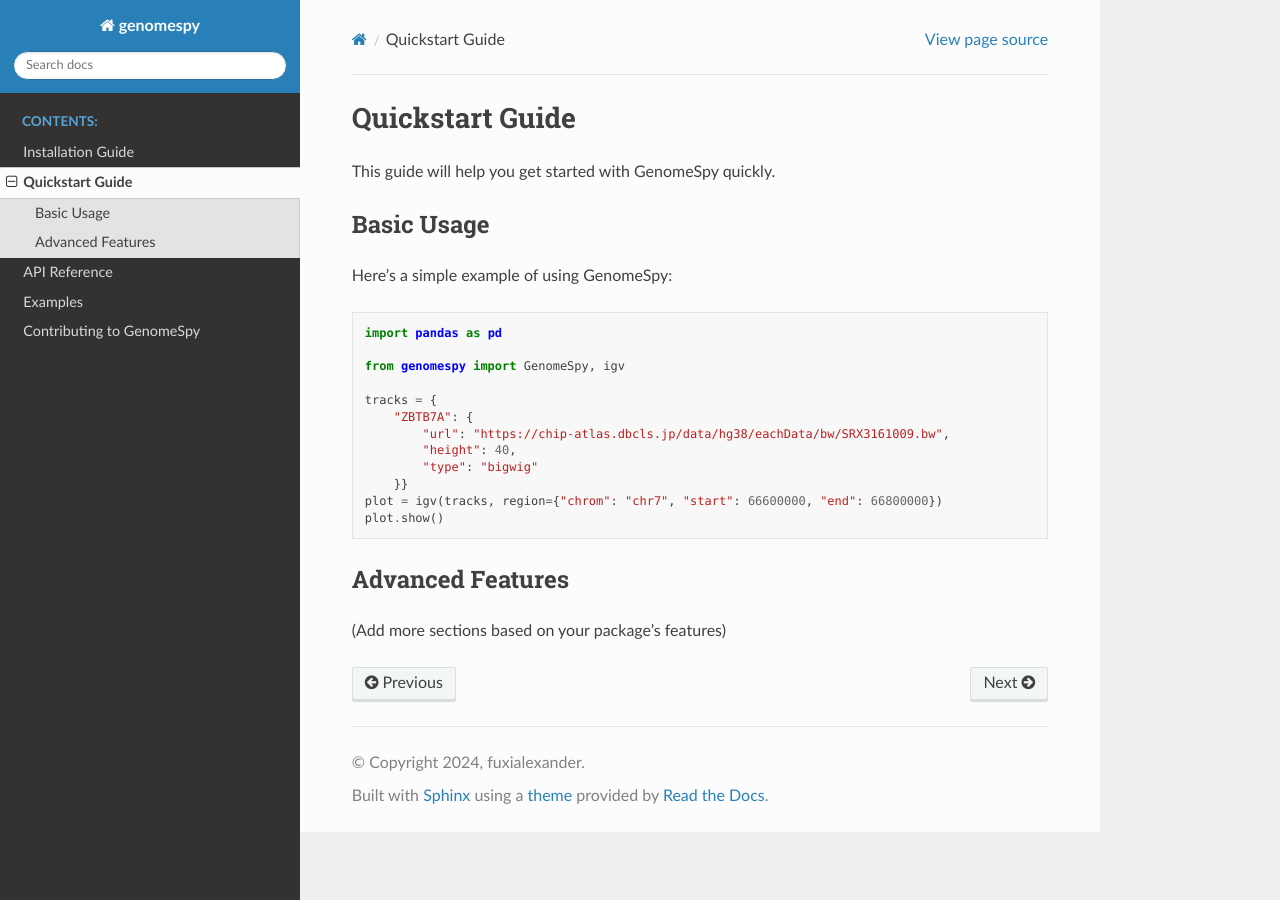
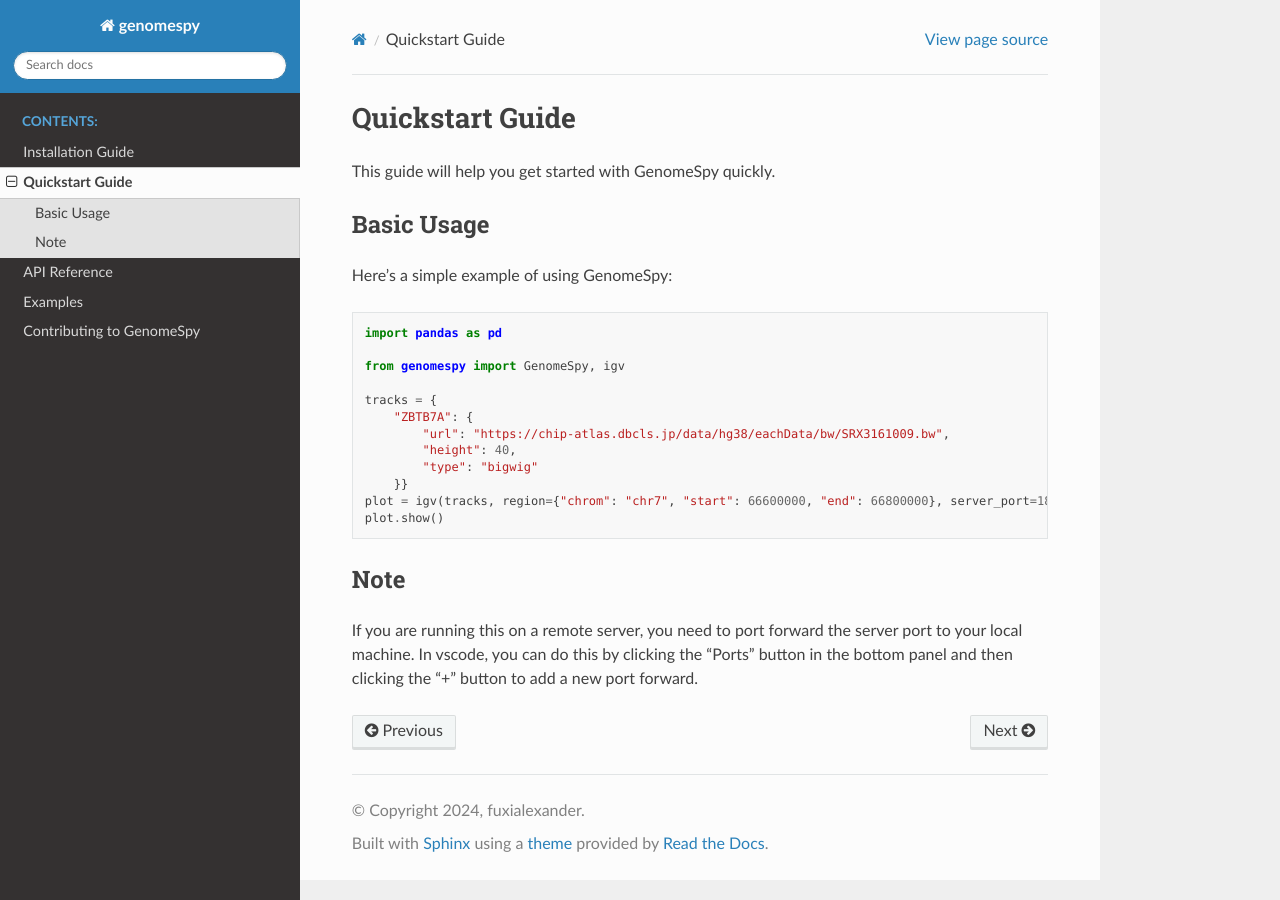
Before and after one commit to fuxialexander/genomespy, a Sphinx documentation site: the page built from docs/source/quickstart.rst, in a window 1280 px wide. Built offline with Sphinx 7.4.7 and the Read the Docs theme 3.1.0, drawn with Linux system fonts in a browser that asks for light colours.

Commit message:
fixed server error

```diff
--- a/docs/source/quickstart.rst
+++ b/docs/source/quickstart.rst
@@ -20,10 +20,11 @@
             "height": 40,
             "type": "bigwig"
         }}
-    plot = igv(tracks, region={"chrom": "chr7", "start": 66600000, "end": 66800000})
+    plot = igv(tracks, region={"chrom": "chr7", "start": 66600000, "end": 66800000}, server_port=18089)
     plot.show()
 
-Advanced Features
----------------
+Note
+----
 
-(Add more sections based on your package's features)
+If you are running this on a remote server, you need to port forward the server port to your local machine.
+In vscode, you can do this by clicking the "Ports" button in the bottom panel and then clicking the "+" button to add a new port forward.
```
Also changed, not shown: tutorial.ipynb, 1 other file.
